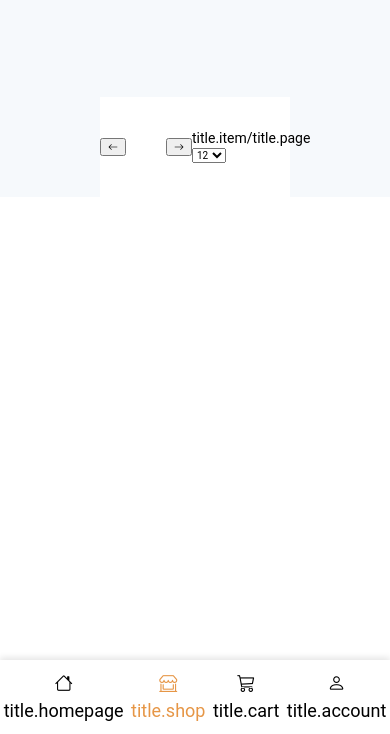
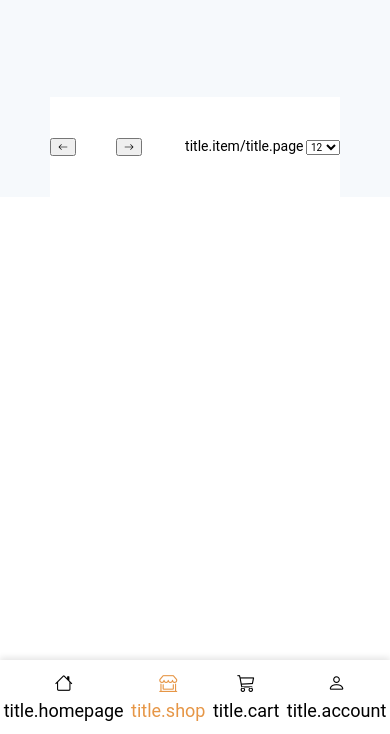
Before and after one commit to hheconvit23012002/cover_petsla, a plain HTML site: page petsla/index.html in a window 390 px wide. Shown: the part 110-844 px from the top of the page. Drawn offline with nearby package versions, Linux system fonts and the light colour scheme; no server answers.

Commit message:
Update responsive.css

```diff
--- a/petsla/assets/css/responsive.css
+++ b/petsla/assets/css/responsive.css
@@ -23,7 +23,7 @@
         display: block;
     }
     .grid{
-        padding: 0 10rem;
+        padding: 0 5rem;
     }
     .header-nav{
         display: none;
```
